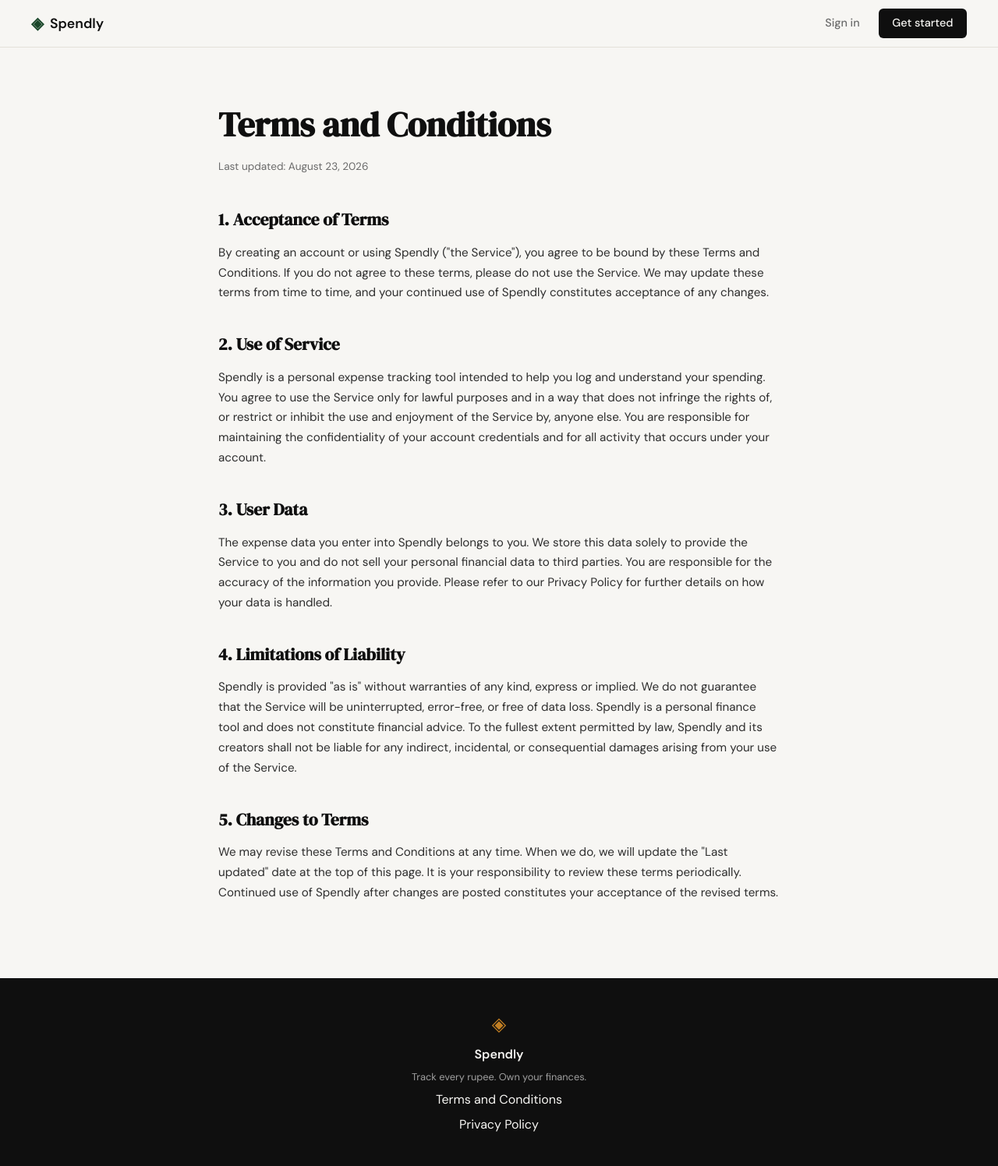
After one commit to Sakshiv0104/Track-my-Expense, a Flask app: page /terms in a window 1280 px wide. The commit adds this page. Shown: the whole page at 78% size. Run offline with Flask 3, Linux system fonts and the light colour scheme.

Commit message:
landing: add terms and conditions page and route

```diff
--- a/app.py
+++ b/app.py
@@ -20,6 +20,11 @@ def register():
 @app.route("/login")
 def login():
     return render_template("login.html")
+
+
+@app.route("/terms")
+def terms():
+    return render_template("terms.html")
 
 
 # ------------------------------------------------------------------ #
--- a/static/css/style.css
+++ b/static/css/style.css
@@ -508,6 +508,54 @@ a { color: inherit; text-decoration: none; }
 }
 
 /* ------------------------------------------------------------------ */
+/* Legal pages                                                         */
+/* ------------------------------------------------------------------ */
+
+.legal-section {
+    padding: 4rem 2rem 5rem;
+}
+
+.legal-inner {
+    max-width: 720px;
+    margin: 0 auto;
+}
+
+.legal-title {
+    font-family: var(--font-display);
+    font-size: clamp(2rem, 4vw, 2.75rem);
+    color: var(--ink);
+    margin-bottom: 0.5rem;
+}
+
+.legal-updated {
+    font-size: 0.85rem;
+    color: var(--ink-muted);
+    margin-bottom: 2.5rem;
+}
+
+.legal-content h2 {
+    font-family: var(--font-display);
+    font-size: 1.35rem;
+    color: var(--ink);
+    margin-top: 2.25rem;
+    margin-bottom: 0.75rem;
+}
+
+.legal-content p {
+    font-size: 0.95rem;
+    color: var(--ink-soft);
+    line-height: 1.7;
+    margin-bottom: 1rem;
+}
+
+.legal-content ul {
+    margin: 0 0 1rem 1.25rem;
+    color: var(--ink-soft);
+    font-size: 0.95rem;
+    line-height: 1.7;
+}
+
+/* ------------------------------------------------------------------ */
 /* Responsive                                                          */
 /* ------------------------------------------------------------------ */
 
--- a/templates/base.html
+++ b/templates/base.html
@@ -34,7 +34,7 @@
             <span class="brand-icon">◈</span>
             <span class="footer-name">Spendly</span>
             <p class="footer-copy">Track every rupee. Own your finances.</p>
-            <a href="#">Terms and Conditions</a>
+            <a href="{{ url_for('terms') }}">Terms and Conditions</a>
             <a href="#">Privacy Policy</a>
         </div>
     </footer>
--- /dev/null
+++ b/templates/terms.html
@@ -0,0 +1,60 @@
+{% extends "base.html" %}
+
+{% block title %}Terms and Conditions — Spendly{% endblock %}
+
+{% block content %}
+
+<section class="legal-section">
+    <div class="legal-inner">
+        <h1 class="legal-title">Terms and Conditions</h1>
+        <p class="legal-updated">Last updated: August 23, 2026</p>
+
+        <div class="legal-content">
+            <h2>1. Acceptance of Terms</h2>
+            <p>
+                By creating an account or using Spendly ("the Service"), you agree to be bound by
+                these Terms and Conditions. If you do not agree to these terms, please do not use
+                the Service. We may update these terms from time to time, and your continued use
+                of Spendly constitutes acceptance of any changes.
+            </p>
+
+            <h2>2. Use of Service</h2>
+            <p>
+                Spendly is a personal expense tracking tool intended to help you log and understand
+                your spending. You agree to use the Service only for lawful purposes and in a way
+                that does not infringe the rights of, or restrict or inhibit the use and enjoyment
+                of the Service by, anyone else. You are responsible for maintaining the
+                confidentiality of your account credentials and for all activity that occurs under
+                your account.
+            </p>
+
+            <h2>3. User Data</h2>
+            <p>
+                The expense data you enter into Spendly belongs to you. We store this data solely
+                to provide the Service to you and do not sell your personal financial data to third
+                parties. You are responsible for the accuracy of the information you provide.
+                Please refer to our Privacy Policy for further details on how your data is handled.
+            </p>
+
+            <h2>4. Limitations of Liability</h2>
+            <p>
+                Spendly is provided "as is" without warranties of any kind, express or implied. We
+                do not guarantee that the Service will be uninterrupted, error-free, or free of
+                data loss. Spendly is a personal finance tool and does not constitute financial
+                advice. To the fullest extent permitted by law, Spendly and its creators shall not
+                be liable for any indirect, incidental, or consequential damages arising from your
+                use of the Service.
+            </p>
+
+            <h2>5. Changes to Terms</h2>
+            <p>
+                We may revise these Terms and Conditions at any time. When we do, we will update
+                the "Last updated" date at the top of this page. It is your responsibility to
+                review these terms periodically. Continued use of Spendly after changes are posted
+                constitutes your acceptance of the revised terms.
+            </p>
+        </div>
+    </div>
+</section>
+
+{% endblock %}
```
